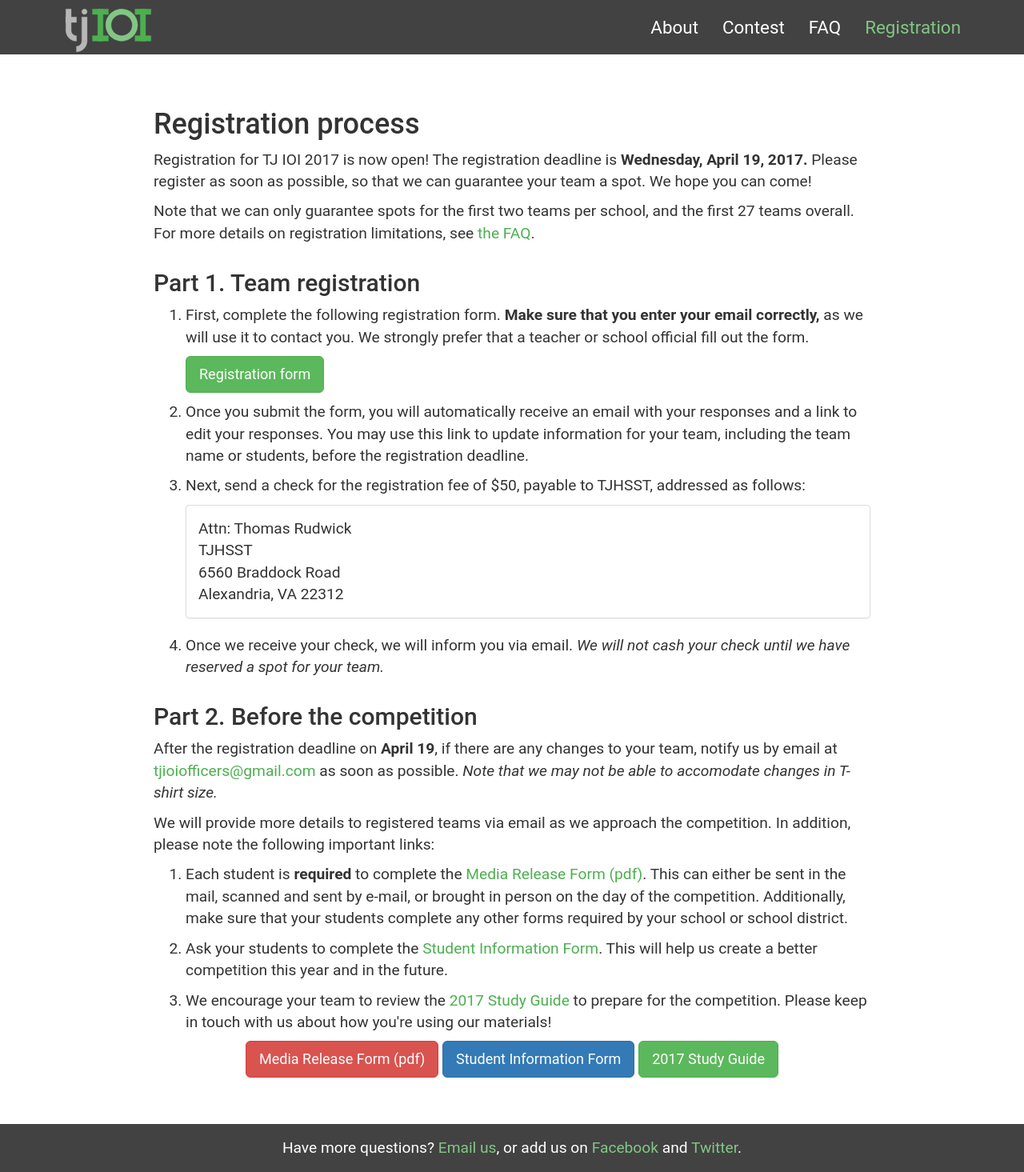
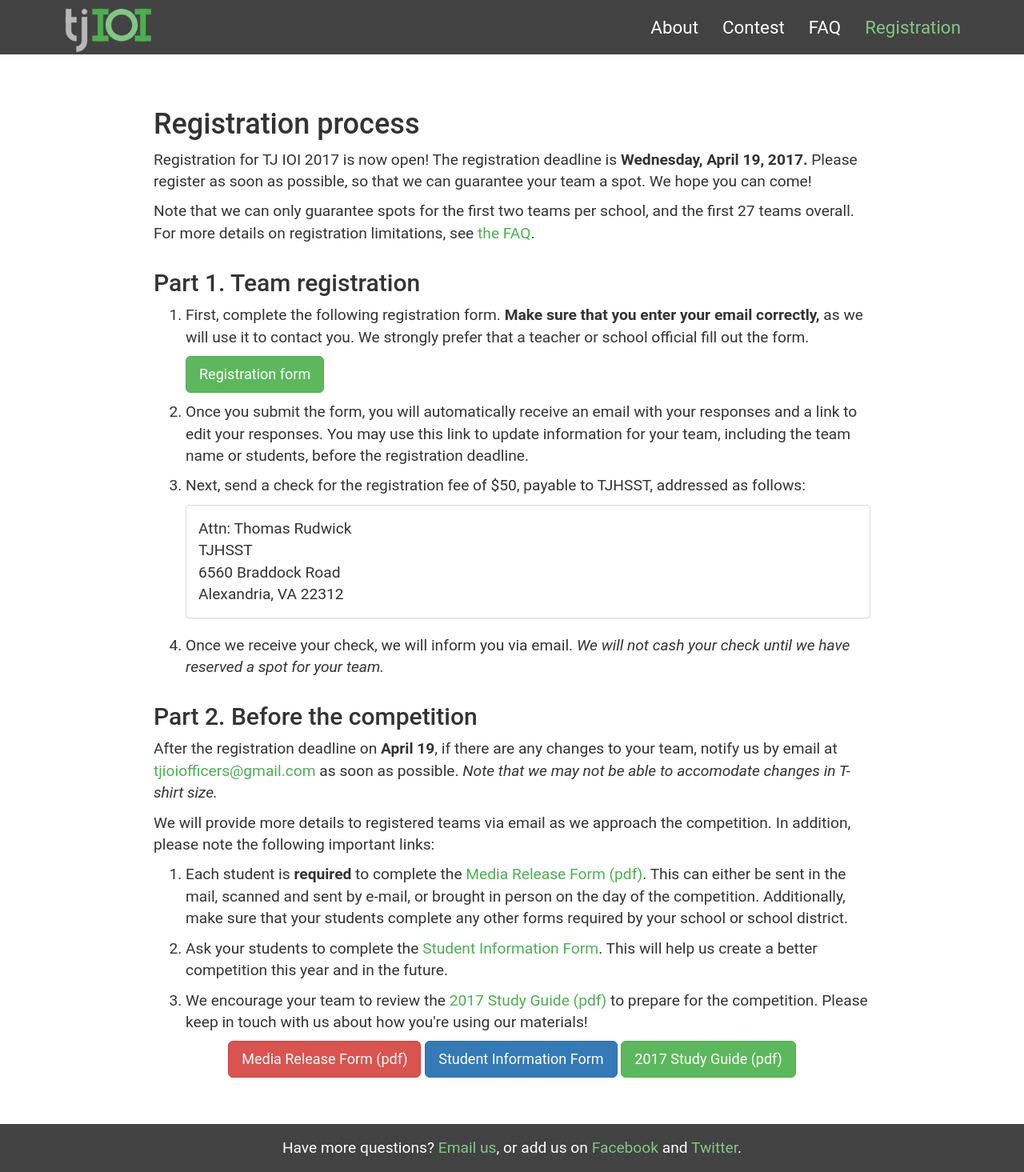
Before and after one commit to codeAligned/tjioi, a Jekyll site: the page built from registration.md, in a window 1280 px wide. Shown: the whole page at 80% size. Built offline with Jekyll 4.4.1, drawn with Linux system fonts in a browser that asks for light colours.

Commit message:
minor changes

```diff
--- a/index.html
+++ b/index.html
@@ -10,7 +10,7 @@ use_hero: true
     Feel free to print copies of our <a href="{{ '/materials/2017/flyer.pdf' | relative_url }}">flyer</a>!
 </p>
 <p>
-    We've released our <a href="{{ '/materials/2017/StudyGuide.pdf' | relative_url }}">2017 Study Guide</a>, which you can use to prepare for the competition.
+    We've released our <a href="{{ '/materials/2017/StudyGuide.pdf' | relative_url }}">2017 Study Guide</a>, which you can use to prepare for the competition. Please see the Registration page for other important updates for registered teams.
 </p>
 <p>
     <em>Clarification:</em> If you're a TJHSST student, you may not participate in TJ IOI. However, we're conducting a test run of some of the problems with TJ students on Saturday, April 22, so please
--- a/registration.md
+++ b/registration.md
@@ -56,7 +56,7 @@ For more details on registration limitations, see [the FAQ]({{ '/faq' | relative
     <a href="https://goo.gl/forms/w4xfLgAwYoCmcQEL2">Student Information Form</a>.
     This will help us create a better competition this year and in the future.</p>
 3.  <p>We encourage your team to review the
-    <a href="{{ '/materials/2017/StudyGuide.pdf' | relative_url }}">2017 Study Guide</a>
+    <a href="{{ '/materials/2017/StudyGuide.pdf' | relative_url }}">2017 Study Guide (pdf)</a>
     to prepare for the competition. Please keep in touch with us about how you're using our materials!</p>
 
 <p class="text-center">
@@ -65,5 +65,5 @@ For more details on registration limitations, see [the FAQ]({{ '/faq' | relative
     <a class="btn btn-primary btn-lg" style="color: white" target="_blank"
         href="https://goo.gl/forms/w4xfLgAwYoCmcQEL2">Student Information Form</a>
     <a class="btn btn-success btn-lg" style="color: white" target="_blank"
-        href="{{ '/materials/2017/StudyGuide.pdf' | relative_url }}">2017 Study Guide</a>
+        href="{{ '/materials/2017/StudyGuide.pdf' | relative_url }}">2017 Study Guide (pdf)</a>
 </p>
```
Also changed, not shown: contest.md (+1 -1 lines).
